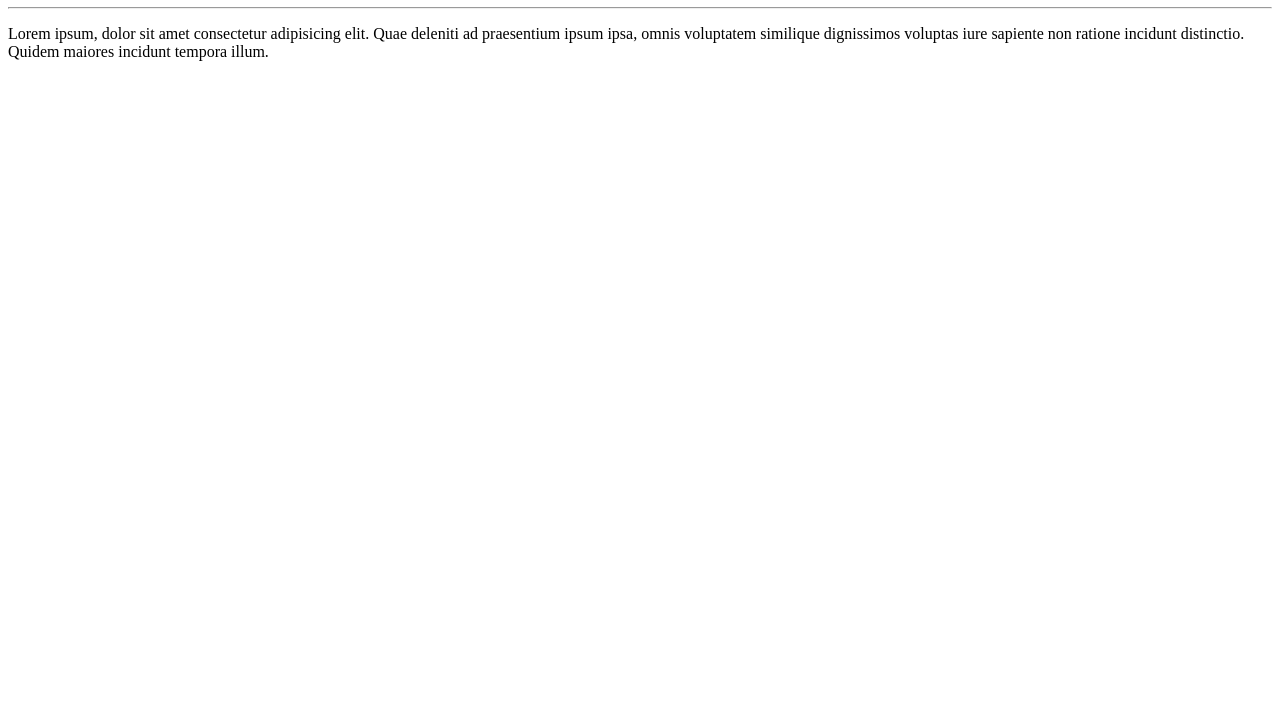
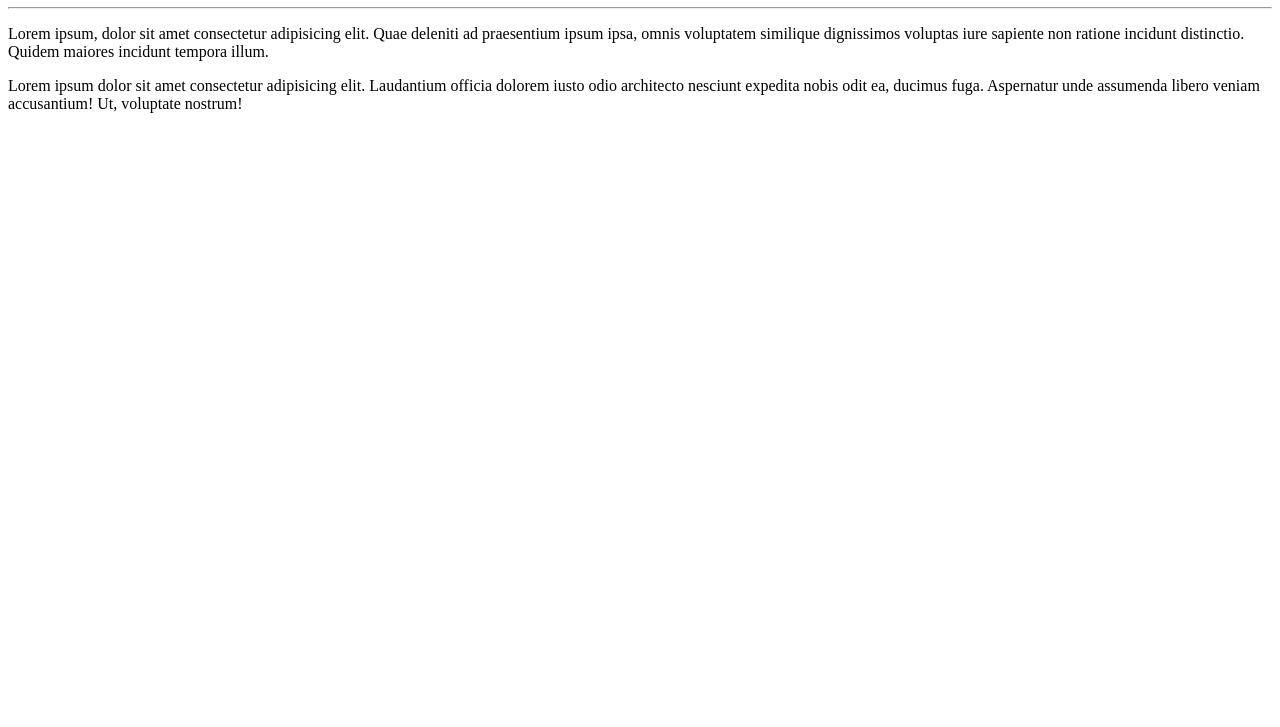
Before and after one commit to thiago7026-commits/ola-mundo, a plain HTML site: page site-exemplo/index.html in a window 1280 px wide. Shown: the part 73-800 px from the top of the page. Drawn offline with Linux system fonts and the light colour scheme.

Commit message:
adicionei um paragrafo

```diff
--- a/site-exemplo/index.html
+++ b/site-exemplo/index.html
@@ -9,5 +9,6 @@
     <h1>Óla,Mundo</h1>
     <hr>
     <p>Lorem ipsum, dolor sit amet consectetur adipisicing elit. Quae deleniti ad praesentium ipsum ipsa, omnis voluptatem similique dignissimos voluptas iure sapiente non ratione incidunt distinctio. Quidem maiores incidunt tempora illum.</p>
+    <p>Lorem ipsum dolor sit amet consectetur adipisicing elit. Laudantium officia dolorem iusto odio architecto nesciunt expedita nobis odit ea, ducimus fuga. Aspernatur unde assumenda libero veniam accusantium! Ut, voluptate nostrum!</p>
 </body>
 </html>
```
